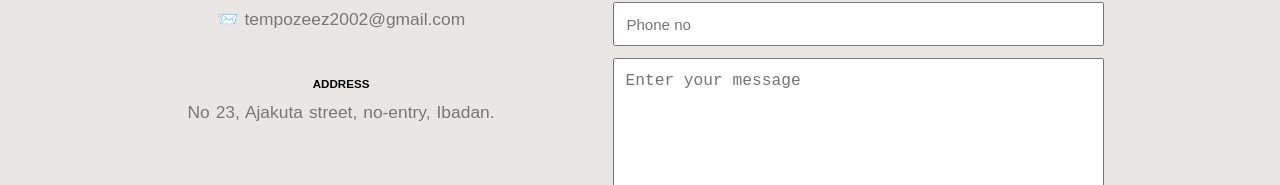
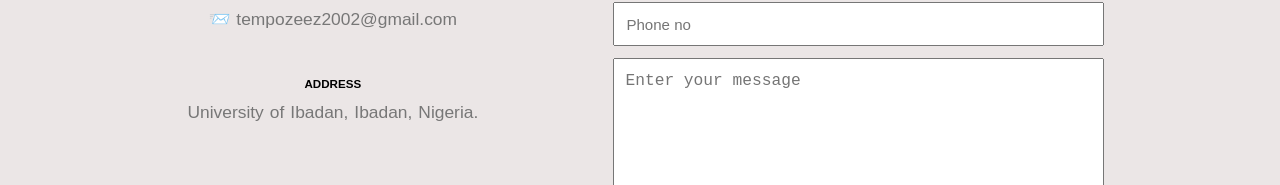
Before and after one commit to ashrofdev/tempo, a React (Create React App) app: page / in a window 1280 px wide. Shown: the part 2090-2275 px from the top of the page. Built offline with nearby package versions, Linux system fonts and the light colour scheme.

Commit message:
updating texts

```diff
--- a/src/components/Contact/Contact.js
+++ b/src/components/Contact/Contact.js
@@ -39,7 +39,7 @@ const Contact = () => {
                         </div>
                         <div className="line">
                             <h4>ADDRESS</h4>
-                            <p>No 23, Ajakuta street, no-entry, Ibadan.</p>
+                            <p>University of Ibadan, Ibadan, Nigeria.</p>
                         </div>
 
 
```
